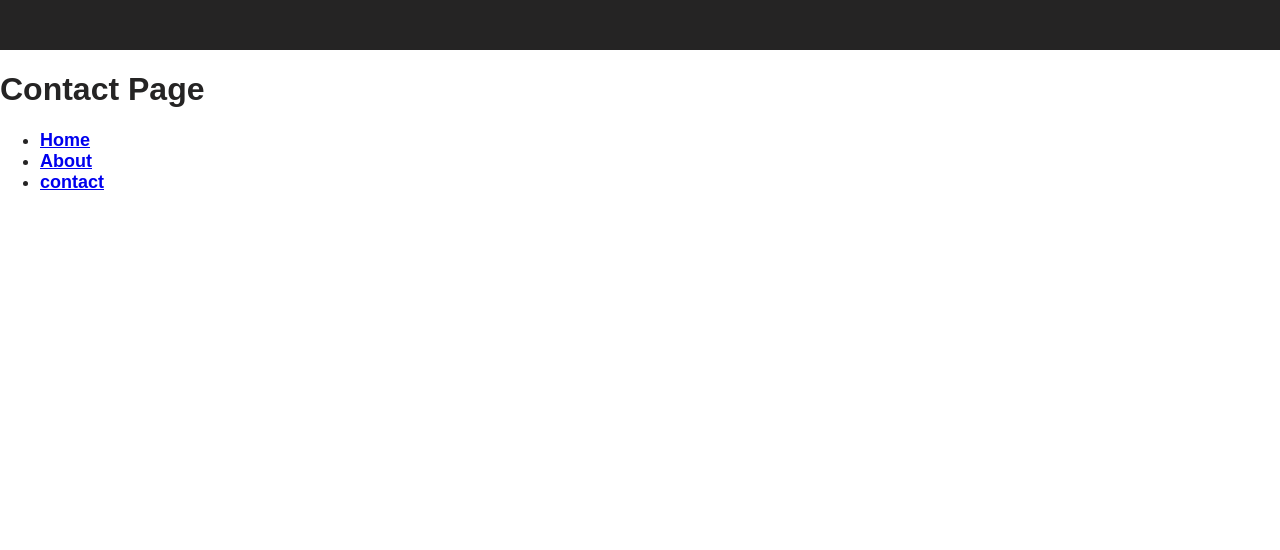
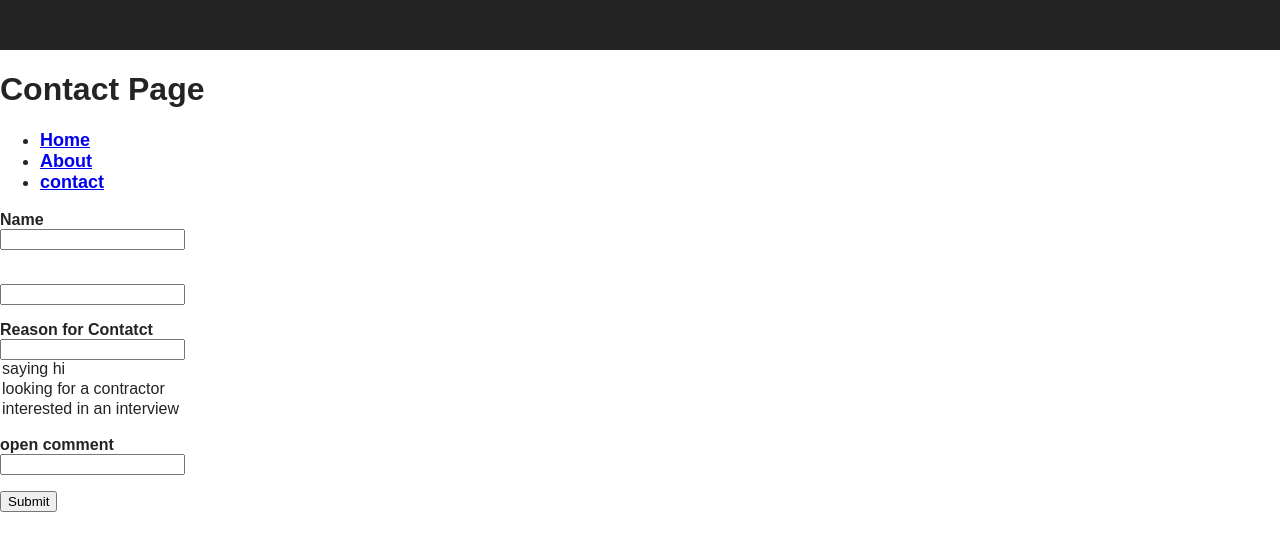
Before and after one commit to Johntops9040/mi349-Blog, a plain HTML site: page contact.html in a window 1280 px wide. Drawn offline with Linux system fonts and the light colour scheme.

Commit message:
Contact form

```diff
--- a/contact.html
+++ b/contact.html
@@ -20,7 +20,28 @@
     </header>
     <section>
       <form name="Contact me" method="post" action="index.html" netlify>
-
+        <p>
+          <label for="name">Name</label><br />
+          <input type="input" name="name" />
+        </p>
+        <p>
+          <label for="email"Email></label><br />
+          <input type="email" name="email" />
+        </p>
+        <p>
+          <label for="contact reason">Reason for Contatct </label><br />
+          <input type="select" name="contact reason">
+          <option value="saying hi">saying hi</option>
+          <option value="looking for a contractor"> looking for a contractor</option>
+          <option value="interested in an interview">interested in an interview</option>
+        </p>
+        <p>
+          <label for="open comment">open comment</label><br />
+          <input type="textarea" name="open comment">
+        </p>
+        <p>
+          <input type="submit">
+        </p>
       </form>
     </section>
 
```
